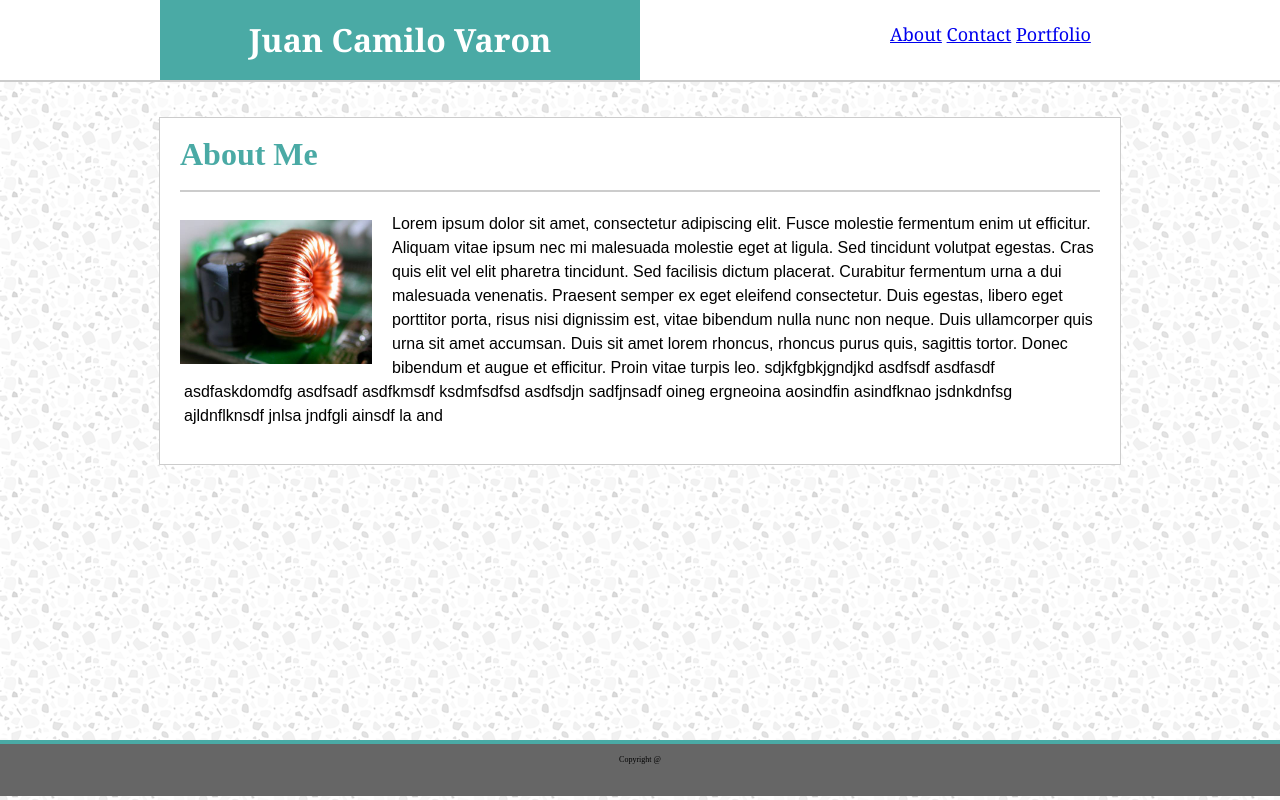
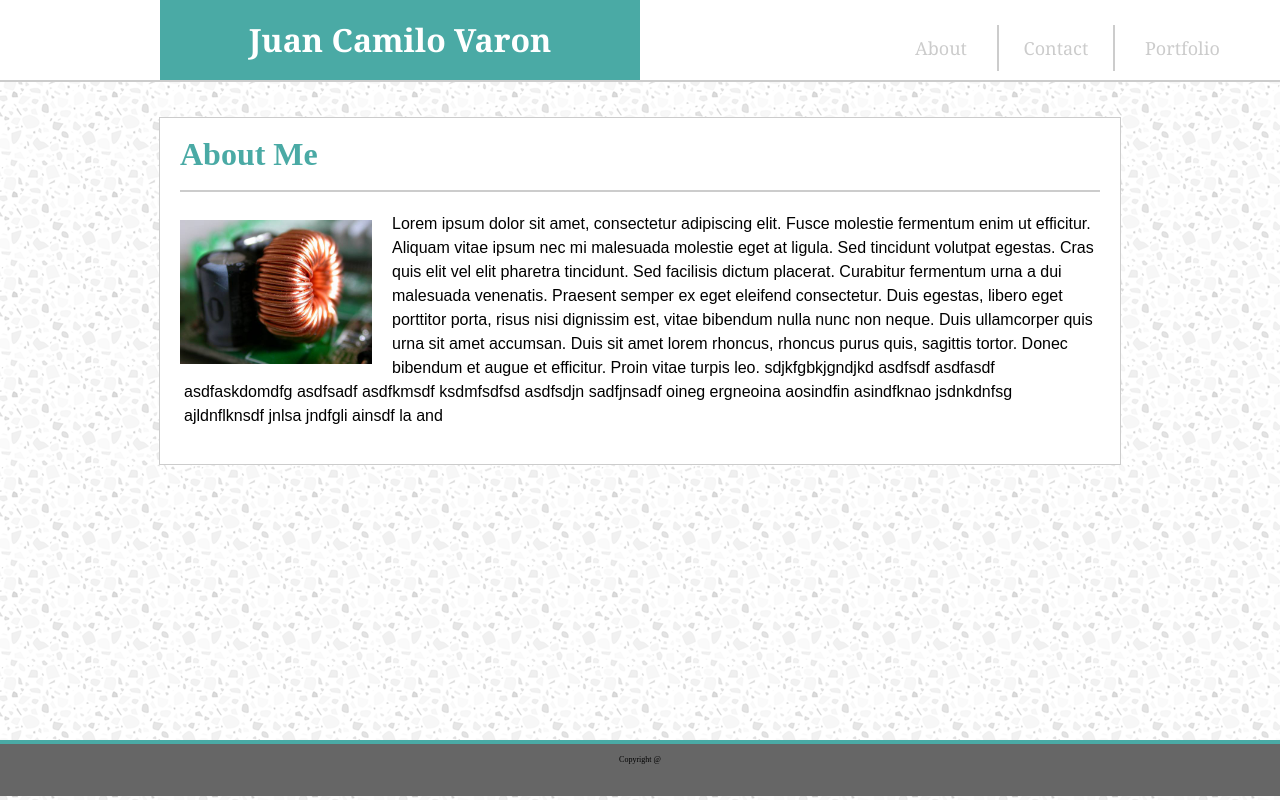
Before and after one commit to juan-camilo11/Basic-Portfolio2, a plain HTML site: page index.html in a window 1280 px wide. Drawn offline with Linux system fonts and the light colour scheme.

Commit message:
Index completed

```diff
--- a/assets/css/style.css
+++ b/assets/css/style.css
@@ -114,3 +114,25 @@ article {
 
     min-height: calc(100vh - 60px);
 }
+
+a:link, a:visited {
+
+    background: #ffffff;
+    color: #cccccc;
+    padding: 14px 25px;
+    text-align: center;
+    text-decoration: none;
+    display: inline-block;
+}
+
+a:hover, a:active {
+    background-color: #ffffff;
+}
+
+
+.centerLink{
+
+    border-right: solid 2px #cccccc;
+    border-left: solid 2px #cccccc;
+
+}
--- a/index.html
+++ b/index.html
@@ -16,9 +16,9 @@
         <header>
             <h1>Juan Camilo Varon</h1>
             <nav>
-                <a href="./index.html" Title="About" target="_blank">About</a>
-                <a href="./contact.html" Title="Contact Information" target="_blank">Contact</a>
-                <a href="./portfolio.html" Title="Portfolio Information" target="_blank">Portfolio</a>
+                <a class="leftLink" href="./index.html" Title="About" target="_blank">About</a>
+                <a class="centerLink" href="./contact.html" Title="Contact Information" target="_blank">Contact</a>
+                <a class="rightLink" href="./portfolio.html" Title="Portfolio Information" target="_blank">Portfolio</a>
 
             </nav>
         </header>
```
